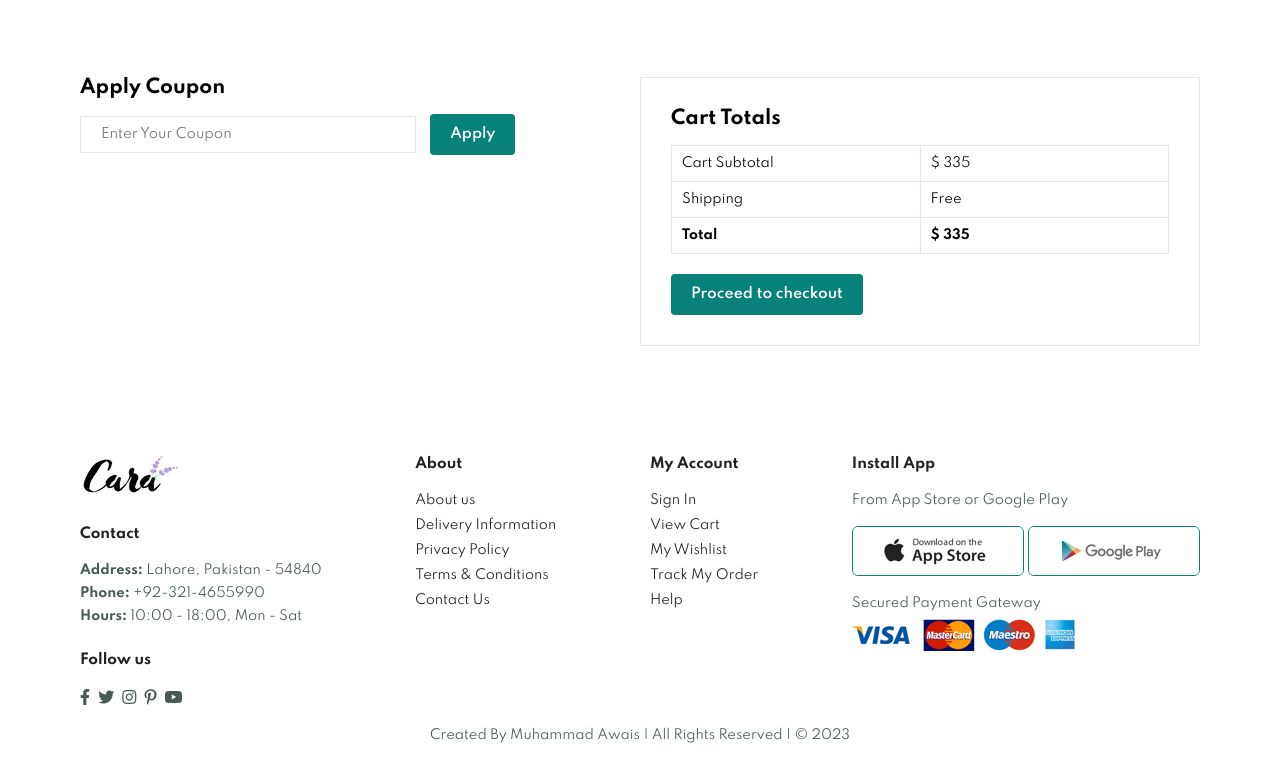
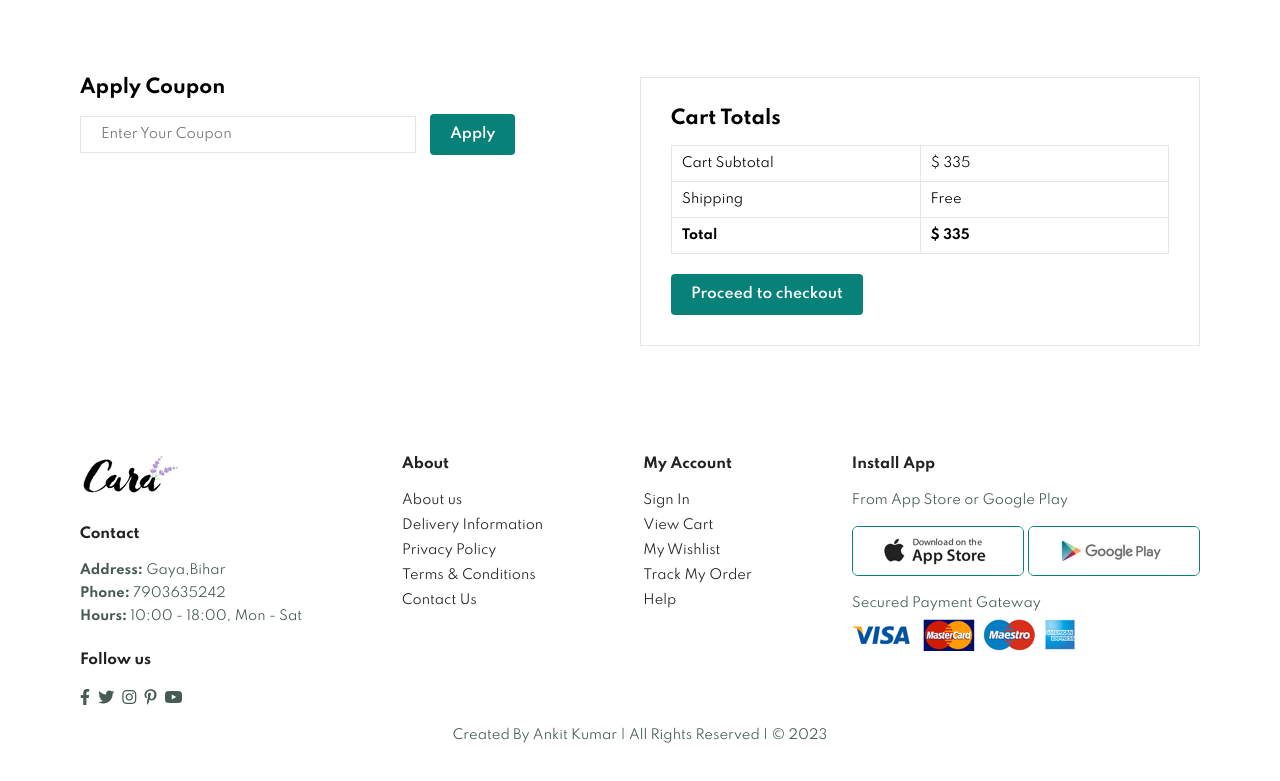
Before and after one commit to spee-dev/Ecommerce_HTML, a plain HTML site: page cart.html in a window 1280 px wide. Shown: the part 768-1549 px from the top of the page. Drawn offline with Linux system fonts and the light colour scheme.

Commit message:
Update cart.html

```diff
--- a/cart.html
+++ b/cart.html
@@ -122,8 +122,8 @@
         <div class="col">
             <img class="logo" src="images/logo.png" alt="">
             <h4>Contact</h4>
-            <p><strong>Address:</strong> Lahore, Pakistan - 54840</p>
-            <p><strong>Phone:</strong> +92-321-4655990</p>
+            <p><strong>Address:</strong> Gaya,Bihar</p>
+            <p><strong>Phone:</strong> 7903635242</p>
             <p><strong>Hours:</strong> 10:00 - 18:00, Mon - Sat</p>
             <div class="follow">
                 <h4>Follow us</h4>
@@ -163,7 +163,7 @@
             <img src="images/pay/pay.png" alt="">
         </div>
         <div class="copyright">
-            <p>Created By Muhammad Awais | All Rights Reserved | &#169; 2023</p>
+            <p>Created By Ankit Kumar | All Rights Reserved | &#169; 2023</p>
         </div>
     </footer>
 
```
